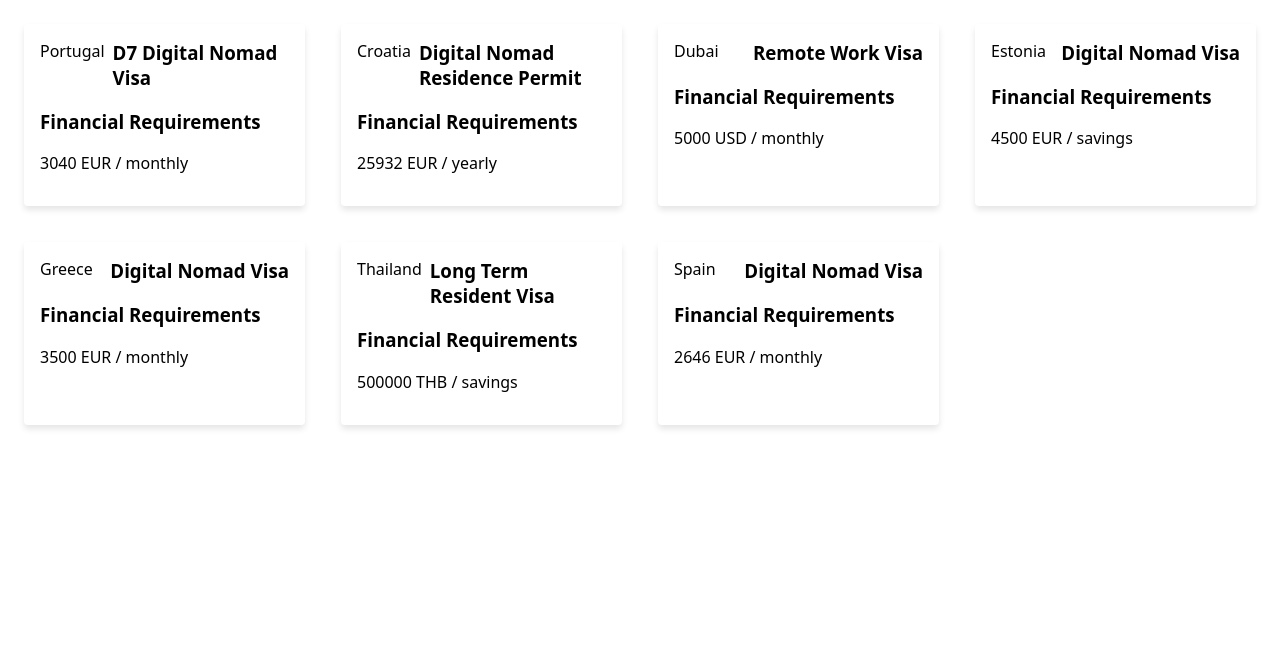
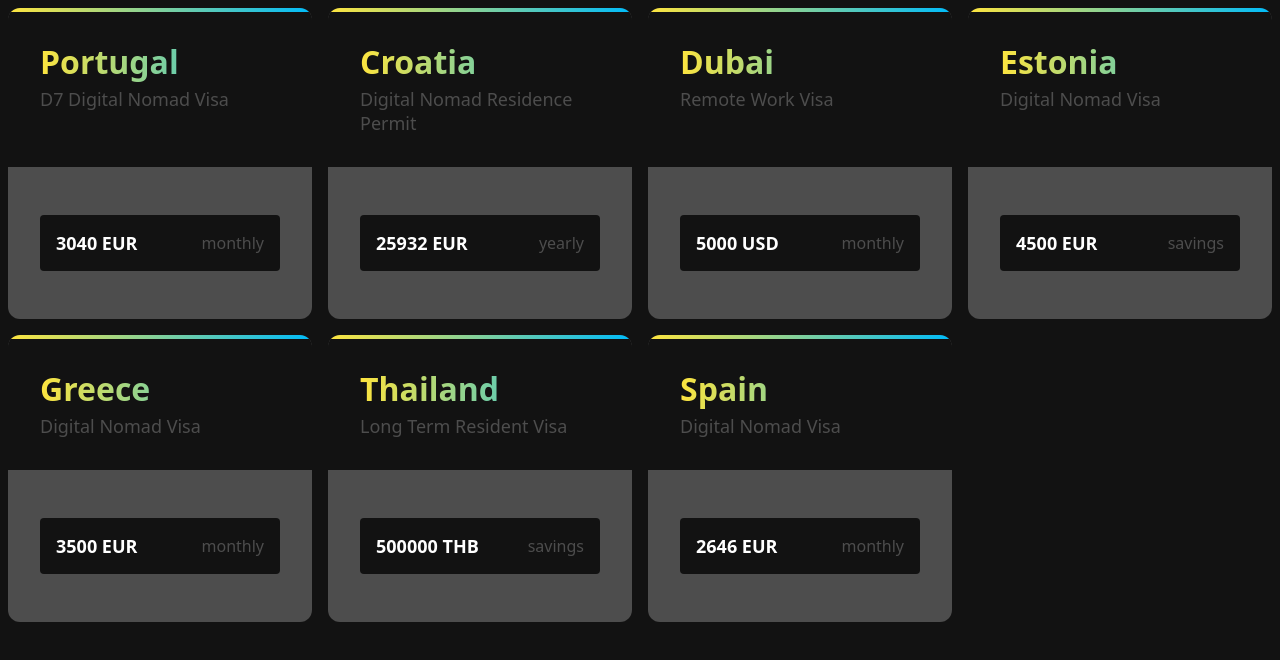
Before and after one commit to andrew-braun/visafilter.com, a SvelteKit app: page / in a window 1280 px wide. Shown: the top 660 px of the page. Built offline with nearby package versions, Linux system fonts and the light colour scheme.

Commit message:
feat: Redesign cards to look more interesting

```diff
--- a/src/components/cards/CardRow.svelte
+++ b/src/components/cards/CardRow.svelte
@@ -15,7 +15,9 @@
 <style lang="scss">
 	.card-row {
 		display: grid;
-		grid-template-columns: repeat(auto-fill, minmax(300px, 1fr));
-		gap: var(--spacing-xs);
+		grid-template-columns: repeat(auto-fit, minmax(280px, 1fr));
+		grid-template-rows: auto auto 1fr; /* Define explicit rows */
+		gap: var(--spacing-md);
+		max-width: 100%;
 	}
 </style>
--- a/src/components/cards/VisaCard.svelte
+++ b/src/components/cards/VisaCard.svelte
@@ -6,49 +6,100 @@
 	}
 
 	const { visa } = $props();
-
 	const { country, programName, financialRequirements, dependentRequirements } = visa;
 	const { name, code } = country;
 </script>
 
 <article class="card">
 	<header class="card-header">
-		<p class="country-name">{name}</p>
-		<h3 class="program-name">{programName}</h3>
+		<h3 class="country-name">{name}</h3>
+		<p class="program-name">{programName}</p>
 	</header>
 
-	<section>
-		<h3>Financial Requirements</h3>
-		<div class="financial-requirements">
-			{#each financialRequirements as { amount, currency, type }}
-				<p>{amount} {currency} / {type}</p>
-			{/each}
-		</div>
+	<section class="financial-requirements">
+		{#each financialRequirements as { amount, currency, type }}
+			<div class="requirement">
+				<span class="amount">{amount} {currency}</span>
+				<span class="type">{type}</span>
+			</div>
+		{/each}
 	</section>
 </article>
 
 <style lang="scss">
 	.card {
-		max-width: 380px;
-		margin: var(--spacing-md);
-		padding: var(--spacing-md);
-		border-radius: var(--border-radius-md);
-		box-shadow: var(--shadow-md);
+		position: relative;
+		overflow: hidden;
+		display: grid;
+		grid-template-rows: subgrid;
+		grid-row: span 3;
+		background: var(--color-background-mid);
+		border-radius: var(--border-radius-lg);
+		transition:
+			transform var(--transition-md),
+			box-shadow var(--transition-md);
+
+		&:hover {
+			transform: translateY(-4px);
+			box-shadow: var(--shadow-md);
+		}
+
+		&::before {
+			content: '';
+			position: absolute;
+			top: 0;
+			left: 0;
+			right: 0;
+			height: 4px;
+			background: var(--gradient-2);
+		}
 
 		.card-header {
-			display: flex;
-			justify-content: space-between;
-			gap: var(--spacing-sm);
-			margin-bottom: 1rem;
+			padding: var(--spacing-lg);
+			background: var(--color-background);
 
-			.country-name,
+			.country-name {
+				margin: 0;
+				font-size: var(--font-size-xl);
+				font-weight: 800;
+				background: var(--gradient-2);
+				-webkit-background-clip: text;
+				background-clip: text;
+				color: transparent;
+			}
+
 			.program-name {
-				margin: 0;
+				margin: var(--spacing-xs) 0 0;
+				font-size: var(--font-size-md);
+				color: var(--color-background-dark-mid);
+				font-weight: 500;
 			}
 		}
 
-		section {
-			margin-top: 1rem;
+		.financial-requirements {
+			padding: var(--spacing-lg);
+			display: flex;
+			flex-direction: column;
+			gap: var(--spacing-md);
+
+			.requirement {
+				display: flex;
+				justify-content: space-between;
+				align-items: center;
+				padding: var(--spacing-md);
+				background: var(--color-background);
+				border-radius: var(--border-radius-md);
+
+				.amount {
+					font-weight: 600;
+					font-size: var(--font-size-md);
+				}
+
+				.type {
+					color: var(--color-background-dark-mid);
+					font-size: var(--font-size-sm);
+				}
+			}
 		}
 	}
 </style>
--- a/src/styles/global.css
+++ b/src/styles/global.css
@@ -1,3 +1,5 @@
 body {
 	font-family: 'Noto Sans', 'Gill Sans', 'Gill Sans MT', Calibri, 'Trebuchet MS', sans-serif;
+	background: var(--color-background);
+	color: var(--color-text);
 }
--- a/src/styles/variables.css
+++ b/src/styles/variables.css
@@ -12,17 +12,38 @@
 	--color-accent-3-text: var(--color-text-dark);
 	--color-background: var(--color-background-dark);
 	--color-background-mid: var(--color-background-dark-mid);
+	--color-background-contrast: var(--color-background-contrast-dark);
 	--color-text: var(--color-text-dark);
+	--color-text-contrast: var(--color-text-contrast-dark);
 
 	/* Light mode colors */
 	--color-background-light: hsl(0, 0%, 100%);
 	--color-background-light-mid: hsl(0, 0%, 95%);
+	--color-background-contrast-light: var(--color-background-dark);
 	--color-text-light: hsl(0, 0%, 0%);
+	--color-text-contrast-light: var(--color-text-dark);
 
 	/* Dark mode colors */
 	--color-background-dark: hsl(0, 0%, 7%);
 	--color-background-dark-mid: hsl(0, 0%, 30%);
+	--color-background-contrast-dark: var(--color-background-light);
 	--color-text-dark: hsl(0, 0%, 100%);
+	--color-text-contrast-dark: var(--color-text-light);
+
+	/* Gradients */
+	--gradient-1: linear-gradient(90deg, var(--color-accent-3), var(--color-background));
+	--gradient-2: linear-gradient(90deg, var(--color-accent-1), var(--color-accent-2));
+	--gradient-3: linear-gradient(90deg, var(--color-accent-2), var(--color-accent-3));
+
+	/* Shadows */
+	--shadow-md: var(--dark-shadow-md);
+	--shadow-lg: var(--dark-shadow-lg);
+
+	--dark-shadow-md: 0 4px 6px hsla(0, 100%, 100%, 0.3);
+	--dark-shadow-lg: 0 12px 24px hsla(0, 100%, 100%, 0.5);
+
+	--light-shadow-md: 0 4px 6px hsla(0, 0%, 0%, 0.1);
+	--light-shadow-lg: 0 12px 24px hsla(0, 0%, 0%, 0.15);
 
 	/* Spacing */
 	--spacing-xs: 0.25rem; /* 4px */
@@ -75,9 +96,6 @@
 	--border-radius-lg: 12px;
 	--border-radius-xl: 40px;
 
-	/* Shadows */
-	--shadow-md: 0 4px 6px rgba(0, 0, 0, 0.1);
-
 	/* Limit site max width */
 	--site-max-width: 1920px;
 }
```
